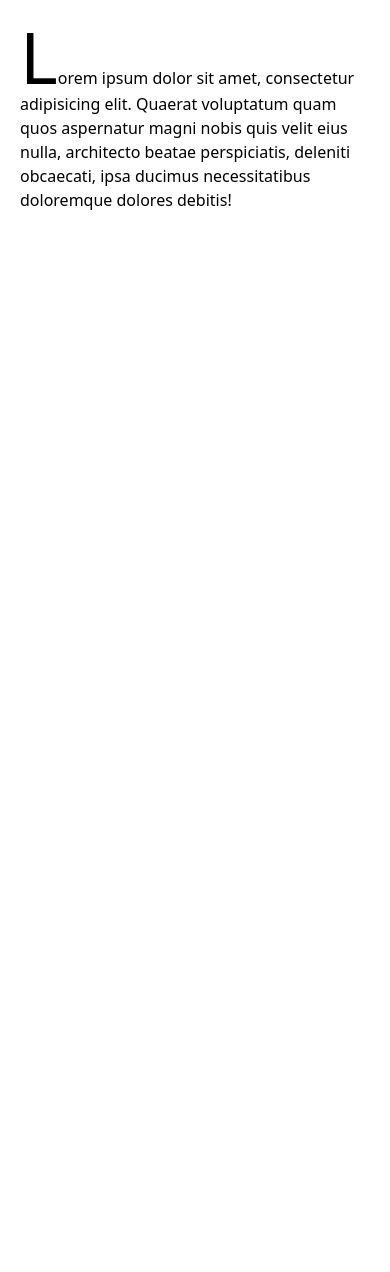
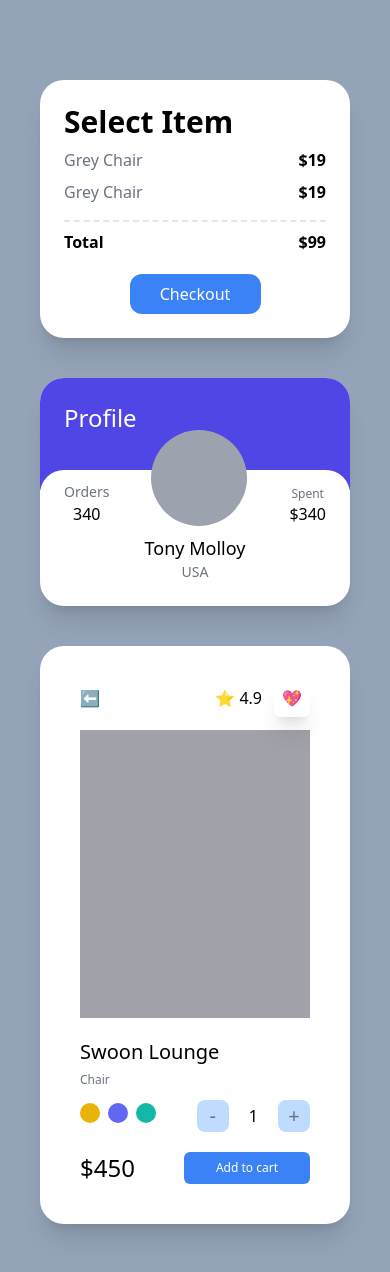
Before and after one commit to s570908/carrot-market-3, a Next.js app: page / in a window 390 px wide. Shown: the top 1272 px of the page. Before the commit the page ends 844 px from the top, so only its background shows below. Built offline with nearby package versions, Linux system fonts and the light colour scheme.

Commit message:
22-04-24 responsive modifier

```diff
--- a/pages/index.tsx
+++ b/pages/index.tsx
@@ -2,13 +2,85 @@
 
 const Home: NextPage = () => {
   return (
-    <div className="flex flex-col space-y-2 p-5">
-      <p className="first-letter:text-7xl first-line:hover:text-purple-400 ">
-        Lorem ipsum dolor sit amet, consectetur adipisicing elit. Quaerat
-        voluptatum quam quos aspernatur magni nobis quis velit eius nulla,
-        architecto beatae perspiciatis, deleniti obcaecati, ipsa ducimus
-        necessitatibus doloremque dolores debitis!
-      </p>
+    <div className="grid min-h-screen gap-10 bg-slate-400 py-20 px-10 lg:grid-cols-2 xl:grid-cols-3 xl:place-content-center">
+      <div className="flex flex-col justify-between rounded-3xl bg-white p-6 shadow-xl">
+        <span className="text-3xl font-semibold">Select Item</span>
+        <ul>
+          <div className="my-2 flex justify-between">
+            <span className="text-gray-500">Grey Chair</span>
+            <span className="font-semibold">$19</span>
+          </div>
+          <div className="my-2 flex justify-between">
+            <span className="text-gray-500">Grey Chair</span>
+            <span className="font-semibold">$19</span>
+          </div>
+        </ul>
+        <div className="mt-2 flex justify-between border-t-2 border-dashed pt-2">
+          <span className="font-semibold">Total</span>
+          <span className="font-semibold">$99</span>
+        </div>
+        <button className="mx-auto mt-5 block w-2/4 rounded-xl bg-blue-500 p-2 text-center text-white hover:bg-teal-500 hover:text-black focus:bg-red-500 active:bg-yellow-500">
+          Checkout
+        </button>
+      </div>
+      <div className="group overflow-hidden rounded-3xl bg-white shadow-xl">
+        <div className="bg-blue-500 p-6 pb-14 xl:pb-40 portrait:bg-indigo-600 landscape:bg-teal-500">
+          <span className="text-2xl text-white">Profile</span>
+        </div>
+        <div className="relative -top-5 rounded-3xl bg-white p-6">
+          <div className="relative -top-16 flex items-end justify-between">
+            <div className="flex flex-col items-center">
+              <span className="text-sm text-gray-500">Orders</span>
+              <span className="font-medium">340</span>
+            </div>
+            <div className="h-24 w-24 rounded-full bg-gray-400 transition-colors group-hover:bg-red-300" />
+            <div className="flex flex-col items-center">
+              <span className="text-xs text-gray-500">Spent</span>
+              <span className="font-medium">$340</span>
+            </div>
+          </div>
+          <div className="relative -mt-14 -mb-5 flex flex-col items-center">
+            <span className="text-lg font-medium">Tony Molloy</span>
+            <span className="text-sm text-gray-500">USA</span>
+          </div>
+        </div>
+      </div>
+      <div className="rounded-3xl bg-white p-10 shadow-xl lg:col-span-2 xl:col-span-1">
+        <div className="mb-5 flex items-center justify-between">
+          <span>⬅️</span>
+          <div className="space-x-3">
+            <span>⭐️ 4.9</span>
+            <span className="rounded-md p-2 shadow-xl">💖</span>
+          </div>
+        </div>
+        <div className="mb-5 h-72 bg-zinc-400" />
+        <div className="flex flex-col">
+          <span className="mb-1.5 text-xl font-medium">Swoon Lounge</span>
+          <span className="text-xs text-gray-500">Chair</span>
+          <div className="mt-3 mb-5 flex items-center justify-between">
+            <div className="space-x-2">
+              <button className="h-5 w-5 rounded-full bg-yellow-500 ring-yellow-500 ring-offset-2 transition focus:ring-2" />
+              <button className="h-5 w-5 rounded-full bg-indigo-500 ring-indigo-500 ring-offset-2 transition focus:ring-2" />
+              <button className="h-5 w-5 rounded-full bg-teal-500 ring-teal-500 ring-offset-2 transition focus:ring-2" />
+            </div>
+            <div className="flex items-center space-x-5">
+              <button className="flex aspect-square w-8 items-center justify-center rounded-lg bg-blue-200 text-xl font-medium text-gray-500">
+                -
+              </button>
+              <span>1</span>
+              <button className="flex aspect-square w-8 items-center justify-center rounded-lg bg-blue-200 text-xl font-medium text-gray-500">
+                +
+              </button>
+            </div>
+          </div>
+          <div className="flex items-center justify-between">
+            <span className="text-2xl font-medium">$450</span>
+            <button className="rounded-md bg-blue-500 py-2 px-8 text-center text-xs text-white">
+              Add to cart
+            </button>
+          </div>
+        </div>
+      </div>
     </div>
   );
 };
```
